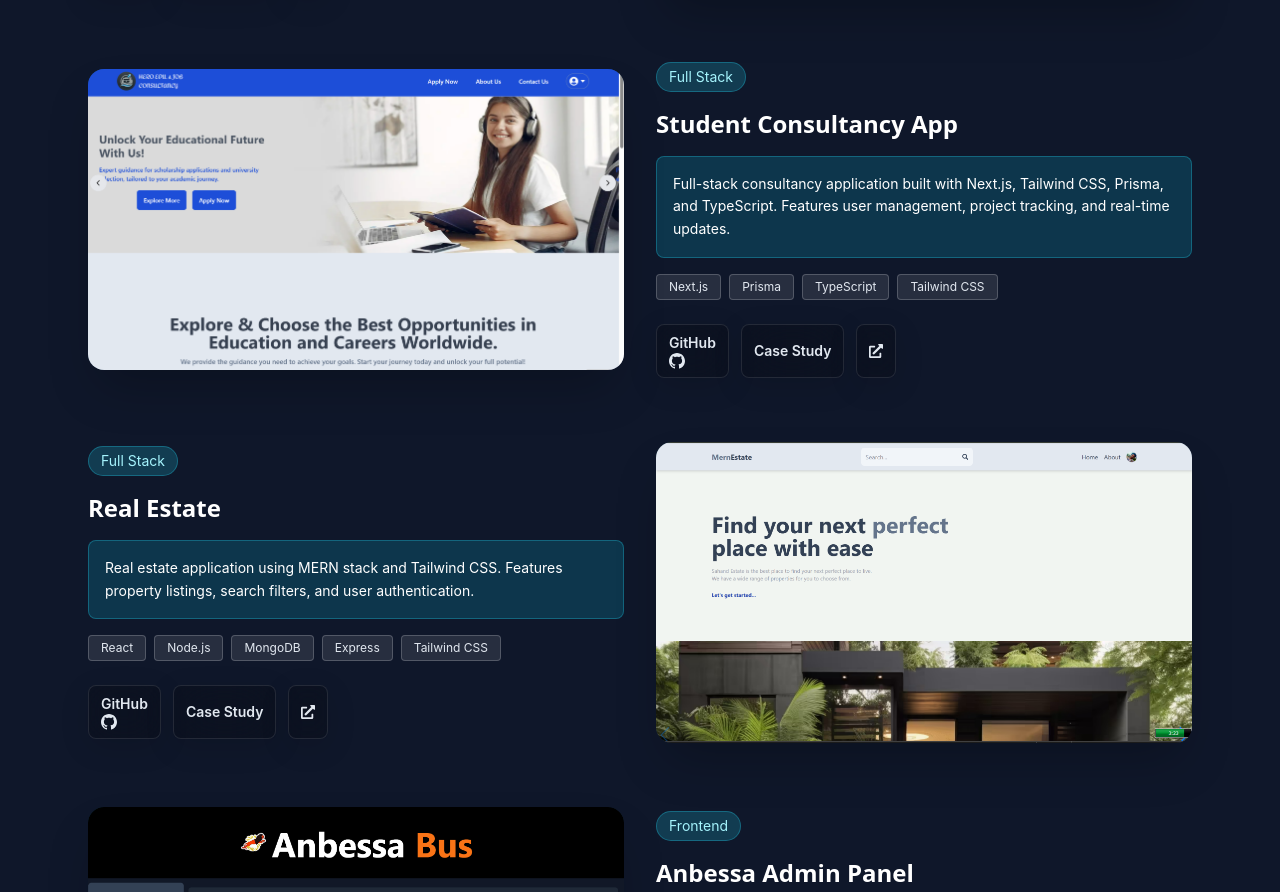
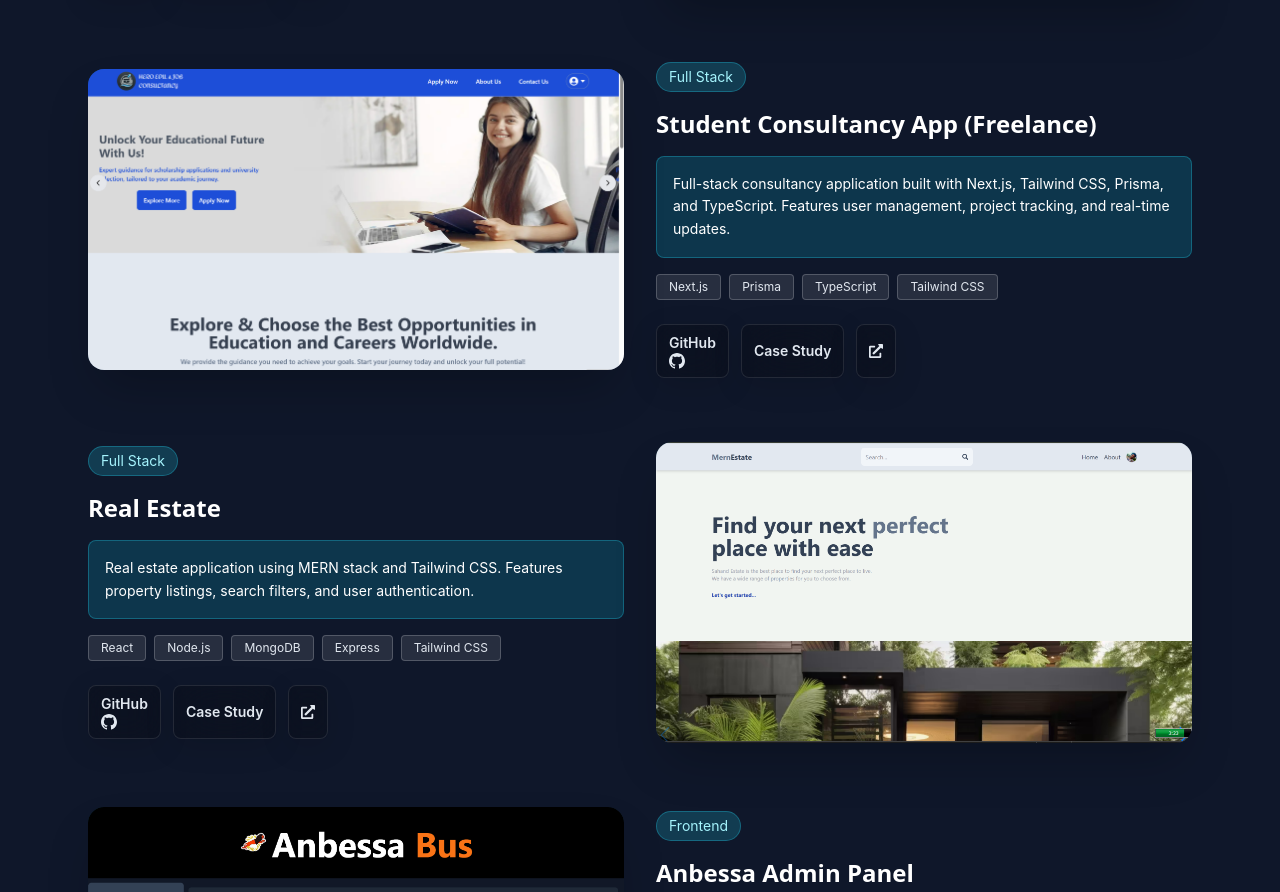
Before and after one commit to Dawit212119/Port, a Next.js app: page / in a window 1280 px wide. Shown: the part 1671-2563 px from the top of the page. Built offline with nearby package versions, Linux system fonts and the light colour scheme; no server answers.

Commit message:
Update project section

```diff
--- a/data/projects.ts
+++ b/data/projects.ts
@@ -57,7 +57,7 @@ export const projects: Project[] = [
   },
   {
     id: "consultancy",
-    title: "Student Consultancy App",
+    title: "Student Consultancy App (Freelance)",
     description:
       "Full-stack consultancy application built with Next.js, Tailwind CSS, Prisma, and TypeScript. Features user management, project tracking, and real-time updates.",
     type: "Full Stack",
```
